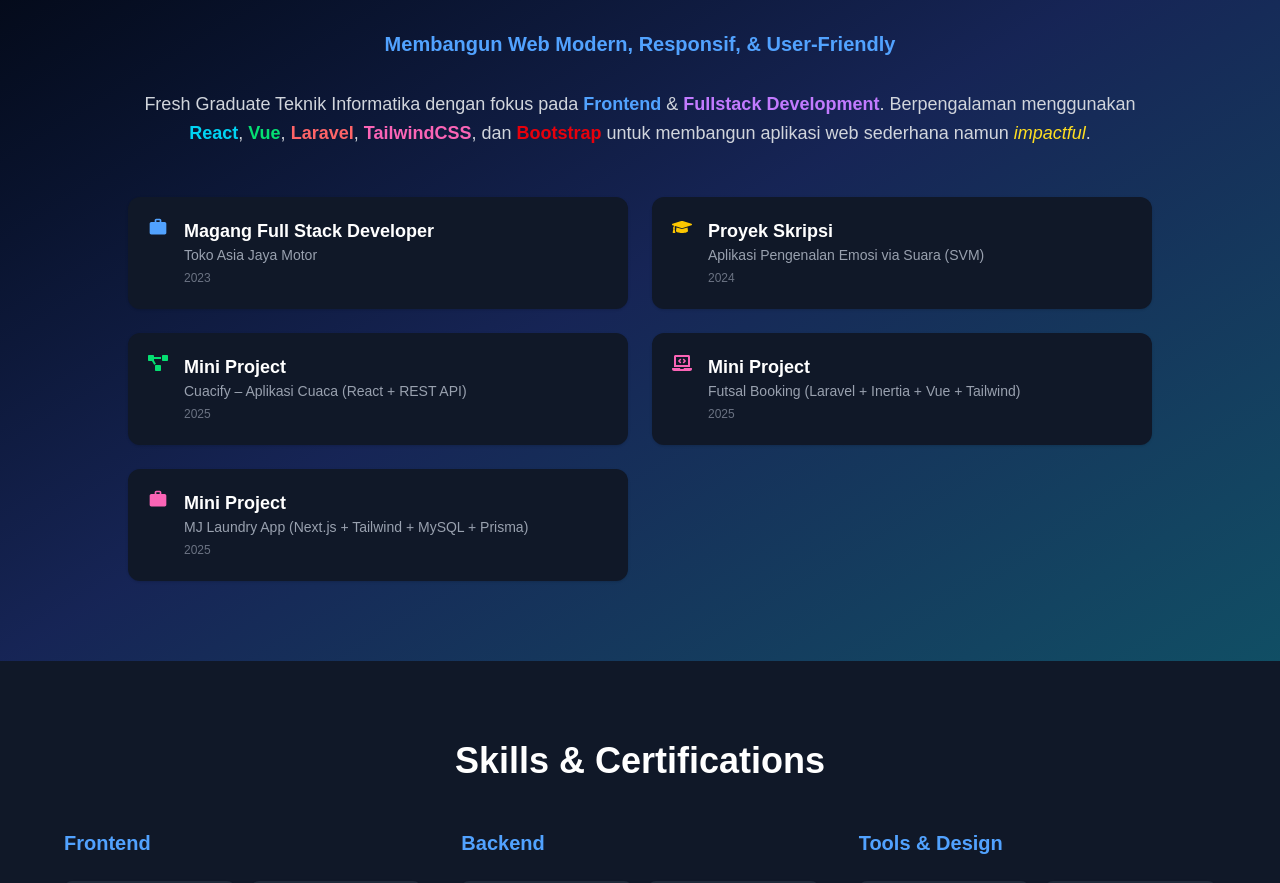
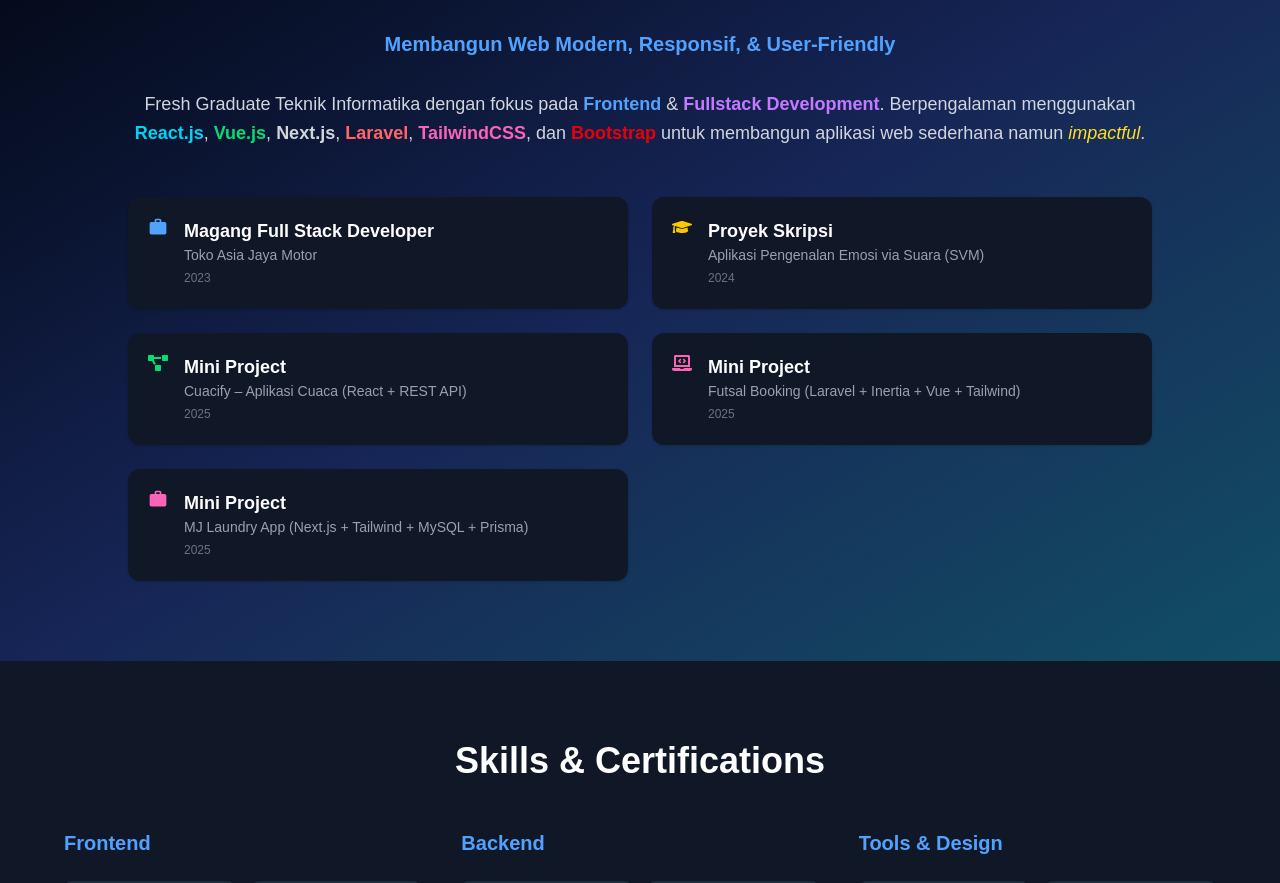
Before and after one commit to jasontjia/jason-ciayadi-portofolio, a Next.js app: page / in a window 1280 px wide. Shown: the part 914-1797 px from the top of the page. Built offline with nearby package versions, Linux system fonts and the light colour scheme.

Commit message:
fix about

```diff
--- a/src/components/About.tsx
+++ b/src/components/About.tsx
@@ -60,8 +60,9 @@ export default function About() {
           <span className="font-semibold text-blue-400">Frontend</span> &{' '}
           <span className="font-semibold text-purple-400">Fullstack Development</span>.
           Berpengalaman menggunakan{' '}
-          <span className="font-semibold text-cyan-400">React</span>,{' '}
-          <span className="font-semibold text-green-400">Vue</span>,{' '}
+          <span className="font-semibold text-cyan-400">React.js</span>,{' '}
+          <span className="font-semibold text-green-400">Vue.js</span>,{' '}
+          <span className="font-semibold text-gray-300">Next.js</span>,{' '}
           <span className="font-semibold text-red-400">Laravel</span>,{' '}
           <span className="font-semibold text-pink-400">TailwindCSS</span>, dan{' '}
           <span className="font-semibold text-red-600">Bootstrap</span>{' '}untuk membangun
```
